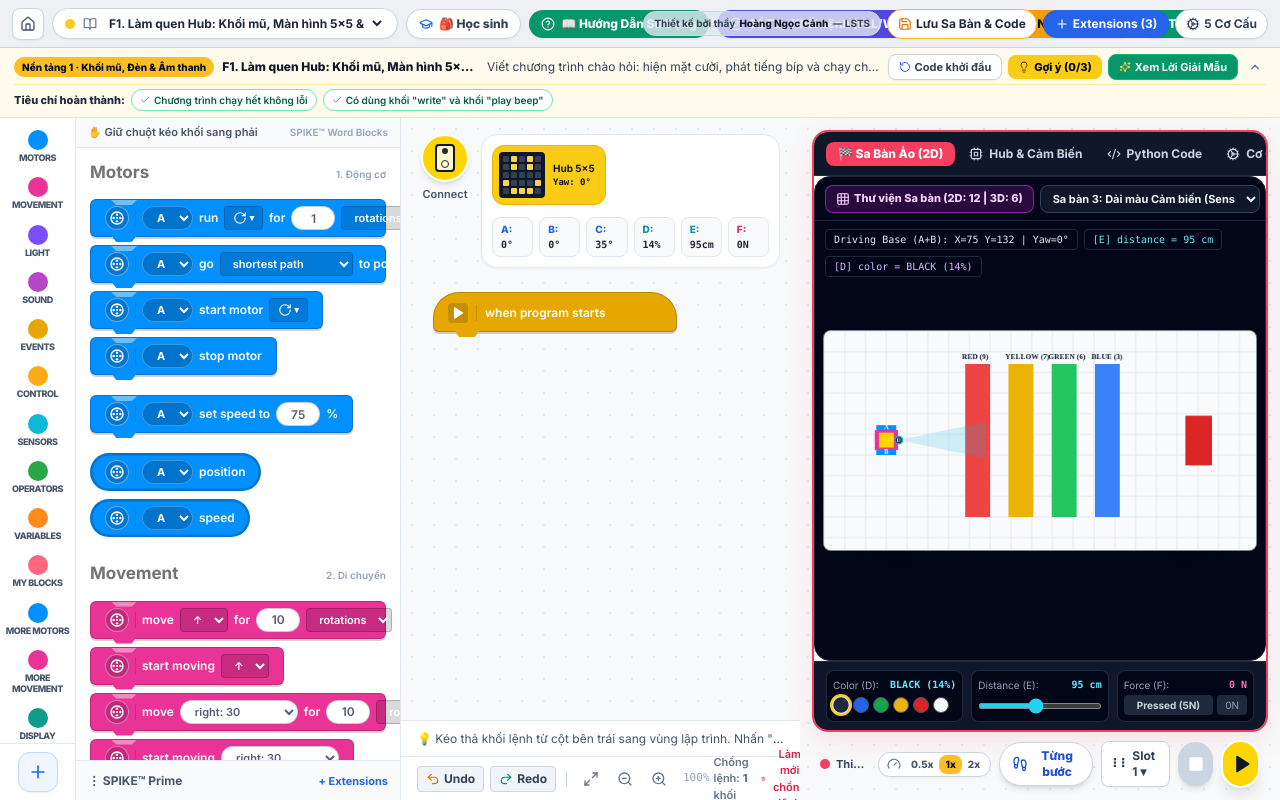
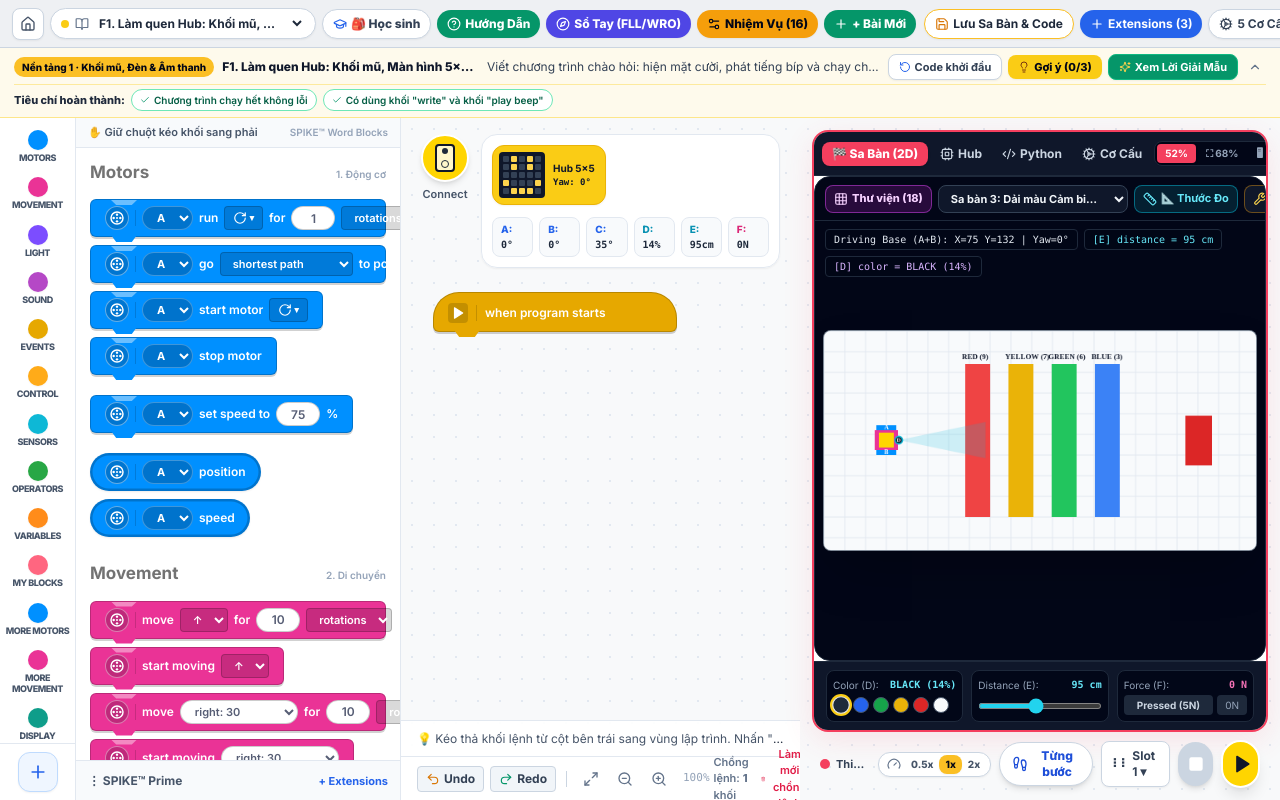
Before and after one commit to hncanhlsts/lego-spike-prime-studio, a React (Vite) app: page / in a window 1280 px wide. Built offline with nearby package versions, Linux system fonts and the light colour scheme.

Commit message:
fix: resolve button overlap on top bar and toolbar overflow in simulator

```diff
--- a/src/App.jsx
+++ b/src/App.jsx
@@ -2997,8 +2997,8 @@
       )}
 
       {/* 1. TOP PROJECT TAB BAR */}
-      <header className="h-12 bg-[#eef0f3] border-b border-slate-300 px-3 flex items-center justify-between shrink-0 overflow-hidden whitespace-nowrap">
-        <div className="flex items-center gap-2 min-w-0">
+      <header className="h-12 bg-[#eef0f3] border-b border-slate-300 px-3 flex items-center justify-between shrink-0 overflow-x-auto whitespace-nowrap gap-2">
+        <div className="flex items-center gap-1.5 shrink-0">
           <button
             onClick={() => handleSelectLesson(missions[0])}
             title="Home"
@@ -3008,16 +3008,16 @@
           </button>
 
           {/* CHỌN NHIỆM VỤ THEO LỘ TRÌNH 4 NHÁNH (NỀN TẢNG → ỨNG DỤNG → LUYỆN THI → TỰ DO) */}
-          <div className="flex items-center gap-2 bg-white px-3 py-1.5 rounded-full border border-slate-300 shadow-sm shrink-0">
-            <span className="w-2.5 h-2.5 rounded-full bg-yellow-400" />
-            <BookOpen className="w-3.5 h-3.5 text-slate-500" />
+          <div className="flex items-center gap-1.5 bg-white px-2.5 py-1.5 rounded-full border border-slate-300 shadow-sm shrink-0">
+            <span className="w-2 h-2 rounded-full bg-yellow-400 shrink-0" />
+            <BookOpen className="w-3.5 h-3.5 text-slate-500 shrink-0" />
             <select
               value={currentLessonId}
               onChange={(e) => {
                 const found = missions.find((l) => l.id === e.target.value);
                 if (found) handleSelectLesson(found);
               }}
-              className="bg-transparent text-xs font-bold text-slate-800 focus:outline-none cursor-pointer pr-1 max-w-[280px]"
+              className="bg-transparent text-xs font-bold text-slate-800 focus:outline-none cursor-pointer pr-1 max-w-[170px] sm:max-w-[210px] truncate"
             >
               {LEARNING_TRACKS.map((track) => {
                 const trackMissions = missions.filter((m) => (m.track || 'mission') === track.id);
@@ -3045,7 +3045,7 @@
                 setStatusLog('🎒 Đã chuyển về Chế độ Học sinh.');
               }
             }}
-            className={`inline-flex items-center gap-1.5 px-3 py-1.5 rounded-full text-xs font-extrabold border shadow-sm transition shrink-0 ${
+            className={`inline-flex items-center gap-1 px-2.5 py-1.5 rounded-full text-xs font-extrabold border shadow-sm transition shrink-0 ${
               roleMode === 'teacher'
                 ? 'bg-purple-600 text-white border-purple-500 shadow-purple-200'
                 : 'bg-white hover:bg-slate-50 text-slate-700 border-slate-300'
@@ -3068,30 +3068,32 @@
           {/* NÚT MỞ SỔ TAY HƯỚNG DẪN SỬ DỤNG NHÚNG TRỰC TIẾP */}
           <button
             onClick={() => setShowUserGuideModal(true)}
-            className="inline-flex items-center gap-1.5 px-3 py-1.5 rounded-full bg-emerald-600 hover:bg-emerald-500 text-white text-xs font-extrabold shadow-sm transition shrink-0"
+            className="inline-flex items-center gap-1 px-2.5 py-1.5 rounded-full bg-emerald-600 hover:bg-emerald-500 text-white text-xs font-extrabold shadow-sm transition shrink-0"
             title="Xem Sổ tay Hướng Dẫn Sử Dụng nền tảng LEGO SPIKE Prime Studio (Tài liệu HTML nhúng trực tiếp)"
           >
             <HelpCircle className="w-3.5 h-3.5" />
-            <span>📖 Hướng Dẫn Sử Dụng</span>
+            <span className="hidden sm:inline">Hướng Dẫn</span>
+            <span className="sm:hidden">HDSD</span>
           </button>
 
           {/* NÚT MỞ SỔ TAY KHỐI LỆNH & 6 KỸ THUẬT LẬP TRÌNH FLL/WRO */}
           <button
             onClick={() => setShowEncyclopediaModal(true)}
-            className="inline-flex items-center gap-1.5 px-3 py-1.5 rounded-full bg-indigo-600 hover:bg-indigo-500 text-white text-xs font-extrabold shadow-sm transition shrink-0"
+            className="inline-flex items-center gap-1 px-2.5 py-1.5 rounded-full bg-indigo-600 hover:bg-indigo-500 text-white text-xs font-extrabold shadow-sm transition shrink-0"
             title="Tra cứu 6 kỹ thuật điều khiển FLL/WRO và Bách khoa toàn thư khối lệnh SPIKE Prime"
           >
             <Compass className="w-3.5 h-3.5" />
-            <span>Sổ Tay Khối Lệnh (FLL/WRO)</span>
+            <span className="hidden md:inline">Sổ Tay (FLL/WRO)</span>
+            <span className="md:hidden">Sổ Tay</span>
           </button>
 
           <button
             onClick={() => setShowMissionStudioModal(true)}
-            className="flex items-center gap-1 px-3 py-1.5 rounded-full bg-amber-500 hover:bg-amber-400 text-slate-950 text-xs font-extrabold shadow-sm transition shrink-0"
+            className="flex items-center gap-1 px-2.5 py-1.5 rounded-full bg-amber-500 hover:bg-amber-400 text-slate-950 text-xs font-extrabold shadow-sm transition shrink-0"
             title="Mở trình Quản lý & Thiết kế Nhiệm vụ / Sa bàn mới"
           >
             <Settings2 className="w-3.5 h-3.5" />
-            🎯 Thiết Kế Nhiệm Vụ ({missions.length})
+            <span>Nhiệm Vụ ({missions.length})</span>
           </button>
 
           <button
@@ -3100,45 +3102,39 @@
             title="Tạo nhanh 1 nhiệm vụ và sa bàn trống mới"
           >
             <Plus className="w-3.5 h-3.5" />
-            Tạo Bài Mới
+            <span>+ Bài Mới</span>
           </button>
         </div>
 
         <div className="flex items-center gap-1.5 shrink-0">
-          {/* GHI DẤU BẢN QUYỀN TRÊN THANH HEADER */}
-          <span className="hidden lg:inline-flex items-center gap-1 px-2.5 py-1 rounded-full bg-slate-200/80 text-[10px] font-bold text-slate-700 border border-slate-300">
-            <span>Thiết kế bởi thầy</span>
-            <strong className="text-slate-900">Hoàng Ngọc Cảnh</strong>
-            <span>— <span className="hidden 2xl:inline">THCS & THPT Đinh Thiện Lý</span><span className="2xl:hidden">LSTS</span></span>
-          </span>
-
           <button
             onClick={handleSaveCurrentStateToMission}
-            className="flex items-center gap-1 px-2.5 py-1.5 rounded-full bg-white hover:bg-amber-50 text-slate-800 border border-amber-400 text-xs font-bold shadow-sm transition"
+            className="flex items-center gap-1 px-2.5 py-1.5 rounded-full bg-white hover:bg-amber-50 text-slate-800 border border-amber-400 text-xs font-bold shadow-sm transition shrink-0"
             title="Lưu Sa bàn tự vẽ và chồng lệnh hiện tại vào nhiệm vụ đang mở"
           >
             <Save className="w-3.5 h-3.5 text-amber-600" />
-            Lưu Sa Bàn & Code
+            <span className="hidden sm:inline">Lưu Sa Bàn & Code</span>
+            <span className="sm:hidden">Lưu</span>
           </button>
 
           <button
             onClick={() => setShowExtensionsModal(true)}
-            className="flex items-center gap-1 px-3 py-1.5 rounded-full bg-blue-600 hover:bg-blue-500 text-white text-xs font-bold shadow-sm transition"
+            className="flex items-center gap-1 px-2.5 py-1.5 rounded-full bg-blue-600 hover:bg-blue-500 text-white text-xs font-bold shadow-sm transition shrink-0"
           >
             <Plus className="w-3.5 h-3.5" />
-            Extensions ({enabledExtensions.length})
+            <span>Extensions ({enabledExtensions.length})</span>
           </button>
 
           <button
             onClick={() => setRightRedZoneTab('builder')}
-            className={`flex items-center gap-1 px-2.5 py-1.5 rounded-full text-xs font-bold border shadow-sm transition ${
+            className={`flex items-center gap-1 px-2.5 py-1.5 rounded-full text-xs font-bold border shadow-sm transition shrink-0 ${
               rightRedZoneTab === 'builder'
                 ? 'bg-pink-600 text-white border-pink-600'
                 : 'bg-white hover:bg-slate-50 text-slate-700 border-slate-300'
             }`}
           >
             <Cog className="w-3.5 h-3.5" />
-            5 Cơ Cấu
+            <span>5 Cơ Cấu</span>
           </button>
         </div>
       </header>
@@ -3689,59 +3685,61 @@
           >
             <div className="flex-1 min-h-0 bg-white rounded-2xl border-2 border-rose-500 shadow-[0_8px_30px_rgba(244,63,94,0.12)] flex flex-col overflow-hidden">
               {/* Thanh Tab cố định chiều cao h-11 shrink-0 không bao giờ xuống dòng */}
-              <div className="h-11 shrink-0 px-3 bg-slate-900 text-white flex items-center justify-between border-b border-slate-800 overflow-hidden whitespace-nowrap">
-                <div className="flex items-center gap-1">
+              <div className="h-11 shrink-0 px-2 bg-slate-900 text-white flex items-center justify-between border-b border-slate-800 overflow-x-auto whitespace-nowrap gap-1">
+                <div className="flex items-center gap-1 shrink-0">
                   <button
                     onClick={() => setRightRedZoneTab('arena')}
-                    className={`flex items-center gap-1.5 px-3 py-1 rounded-lg text-xs font-extrabold transition ${
+                    className={`flex items-center gap-1 px-2.5 py-1 rounded-lg text-xs font-extrabold transition shrink-0 ${
                       rightRedZoneTab === 'arena'
                         ? 'bg-rose-500 text-white shadow'
                         : 'text-slate-300 hover:bg-slate-800'
                     }`}
                   >
-                    <span>🏁 Sa Bàn Ảo ({simMode})</span>
+                    <span>🏁 Sa Bàn ({simMode})</span>
                   </button>
 
                   <button
                     onClick={() => setRightRedZoneTab('hub')}
-                    className={`flex items-center gap-1.5 px-2.5 py-1 rounded-lg text-xs font-bold transition ${
+                    className={`flex items-center gap-1 px-2 py-1 rounded-lg text-xs font-bold transition shrink-0 ${
                       rightRedZoneTab === 'hub'
                         ? 'bg-yellow-400 text-slate-950 shadow'
                         : 'text-slate-300 hover:bg-slate-800'
                     }`}
+                    title="Bảng điều khiển Bộ não Hub 5x5 & Cảm biến"
                   >
                     <Cpu className="w-3.5 h-3.5" />
-                    Hub & Cảm Biến
+                    <span>Hub</span>
                   </button>
 
                   <button
                     onClick={() => setRightRedZoneTab('python')}
-                    className={`flex items-center gap-1.5 px-2.5 py-1 rounded-lg text-xs font-bold transition ${
+                    className={`flex items-center gap-1 px-2 py-1 rounded-lg text-xs font-bold transition shrink-0 ${
                       rightRedZoneTab === 'python'
                         ? 'bg-cyan-400 text-slate-950 shadow'
                         : 'text-slate-300 hover:bg-slate-800'
                     }`}
+                    title="Mã nguồn Python 3 đồng bộ"
                   >
                     <Code2 className="w-3.5 h-3.5" />
-                    Python Code
+                    <span>Python</span>
                   </button>
 
                   <button
                     onClick={() => setRightRedZoneTab('builder')}
-                    className={`flex items-center gap-1.5 px-2.5 py-1 rounded-lg text-xs font-bold transition ${
+                    className={`flex items-center gap-1 px-2 py-1 rounded-lg text-xs font-bold transition shrink-0 ${
                       rightRedZoneTab === 'builder'
                         ? 'bg-pink-500 text-white shadow'
                         : 'text-slate-300 hover:bg-slate-800'
                     }`}
+                    title="5 Cơ cấu robot SPIKE Prime chính thức"
                   >
                     <Cog className="w-3.5 h-3.5" />
-                    Cơ Cấu & Lắp Ráp
+                    <span>Cơ Cấu</span>
                   </button>
                 </div>
 
-                {/* NÚT CHUYỂN BỐ CỤC: CÂN BẰNG (52%) | MỞ RỘNG (68%) | TOÀN CẢNH (82%) */}
-                <div className="flex items-center gap-1 bg-slate-800 p-0.5 rounded-lg border border-slate-700">
-                  <span className="text-[10px] text-slate-400 font-bold px-1.5 hidden xl:inline">Khung sa bàn:</span>
+                {/* NÚT CHUYỂN BỐ CỤC GỌN GÀNG: 52% | 68% | 82% */}
+                <div className="flex items-center gap-0.5 bg-slate-950 p-0.5 rounded-lg border border-slate-800 shrink-0">
                   <button
                     type="button"
                     onClick={() => setArenaLayoutMode('balanced')}
@@ -3752,7 +3750,7 @@
                     }`}
                     title="Chế độ Cân Bằng (52% Sa Bàn / 48% Lập Trình)"
                   >
-                    Cân Bằng
+                    52%
                   </button>
                   <button
                     type="button"
@@ -3762,9 +3760,9 @@
                         ? 'bg-amber-400 text-slate-950 shadow'
                         : 'text-slate-400 hover:text-white'
                     }`}
-                    title="Chế độ Mở Rộng (68% Sa Bàn — Kéo dài sa bàn để có nhiều không gian quan sát lộ trình)"
+                    title="Chế độ Mở Rộng (68% Sa Bàn — Kéo dài sa bàn)"
                   >
-                    Mở Rộng ⛶
+                    ⛶ 68%
                   </button>
                   <button
                     type="button"
@@ -3776,7 +3774,7 @@
                     }`}
                     title="Chế độ Toàn Cảnh (82% Sa Bàn — Khung sa bàn cực đại)"
                   >
-                    Toàn Cảnh 🖥
+                    🖥 82%
                   </button>
                 </div>
               </div>
--- a/src/components/VirtualSimulatorPanel.jsx
+++ b/src/components/VirtualSimulatorPanel.jsx
@@ -2004,7 +2004,7 @@
           <button
             type="button"
             onClick={() => setShowArenaGallery((v) => !v)}
-            className={`inline-flex items-center gap-1 h-7 px-2.5 rounded-lg text-[11px] font-extrabold border transition shrink-0 whitespace-nowrap ${
+            className={`inline-flex items-center gap-1 h-7 px-2 rounded-lg text-[11px] font-extrabold border transition shrink-0 whitespace-nowrap ${
               showArenaGallery
                 ? 'bg-fuchsia-500 text-white border-fuchsia-300'
                 : 'bg-fuchsia-600/20 text-fuchsia-200 border-fuchsia-500/50 hover:bg-fuchsia-600/40'
@@ -2012,14 +2012,14 @@
             title="Mở Thư viện 18 Sa bàn: 12 sa bàn 2D và 6 sa bàn 3D"
           >
             <Grid className="w-3.5 h-3.5 shrink-0" />
-            <span>Thư viện Sa bàn (2D: {MAP_2D_OPTIONS.length} | 3D: {SCENE_3D_OPTIONS.length})</span>
+            <span>Thư viện ({MAP_2D_OPTIONS.length + SCENE_3D_OPTIONS.length})</span>
           </button>
 
           {/* MENU CHUNG: CHỌN 1 SA BÀN 2D HOẶC 3D, TỰ ĐỘNG CHUYỂN CHẾ ĐỘ */}
           <select
             value={simMode === '3D' ? scene3DType : mapType}
             onChange={(e) => handleSelectAnyArena(e.target.value)}
-            className={`text-[11px] font-bold h-7 px-2 rounded-lg border focus:outline-none cursor-pointer shrink-0 whitespace-nowrap max-w-[220px] ${
+            className={`text-[11px] font-bold h-7 px-2 rounded-lg border focus:outline-none cursor-pointer shrink-0 whitespace-nowrap max-w-[160px] sm:max-w-[190px] truncate ${
               simMode === '3D'
                 ? 'bg-orange-500/20 text-orange-200 border-orange-500/50'
                 : 'bg-slate-900 text-slate-100 border-slate-700'
@@ -2046,7 +2046,7 @@
               <button
                 type="button"
                 onClick={handleToggleRuler}
-                className={`inline-flex items-center gap-1 h-7 px-2.5 rounded-lg text-[11px] font-bold border transition shrink-0 whitespace-nowrap ${
+                className={`inline-flex items-center gap-1 h-7 px-2 rounded-lg text-[11px] font-bold border transition shrink-0 whitespace-nowrap ${
                   isRulerActive
                     ? 'bg-cyan-500 text-slate-950 border-cyan-300 shadow ring-2 ring-cyan-300'
                     : 'bg-cyan-950/60 hover:bg-cyan-900/80 text-cyan-300 border-cyan-500/50'
@@ -2054,7 +2054,7 @@
                 title="Bật Thước đo khoảng cách (cm), số vòng quay bánh xe và thước đo góc quay (độ) trực tiếp trên sa bàn"
               >
                 <Ruler className="w-3.5 h-3.5 shrink-0" />
-                <span>{isRulerActive ? '✓ Đóng Thước Đo' : '📐 Thước Đo & Góc'}</span>
+                <span>{isRulerActive ? '✓ Đóng Thước' : '📐 Thước Đo'}</span>
               </button>
 
               <button
@@ -2063,7 +2063,7 @@
                   setIsEditingArena((v) => !v);
                   if (!isEditingArena) setIsRulerActive(false);
                 }}
-                className={`inline-flex items-center gap-1 h-7 px-2.5 rounded-lg text-[11px] font-bold border transition shrink-0 whitespace-nowrap ${
+                className={`inline-flex items-center gap-1 h-7 px-2 rounded-lg text-[11px] font-bold border transition shrink-0 whitespace-nowrap ${
                   isEditingArena
                     ? 'bg-amber-400 text-slate-950 border-amber-300 shadow'
                     : 'bg-slate-900 hover:bg-slate-800 text-amber-300 border-amber-500/40'
@@ -2071,7 +2071,7 @@
                 title="Bật công cụ tự vẽ đường Line chính xác tại con trỏ chuột, kéo thả Vật cản, Ô Đích, Kiện hàng và vị trí Robot"
               >
                 <Wrench className="w-3.5 h-3.5 shrink-0" />
-                <span>{isEditingArena ? '✓ Đóng Thiết Kế' : '🛠 Thiết Kế Sa Bàn'}</span>
+                <span>{isEditingArena ? '✓ Đóng Vẽ' : '🛠 Vẽ Sa Bàn'}</span>
               </button>
             </>
           )}
```
